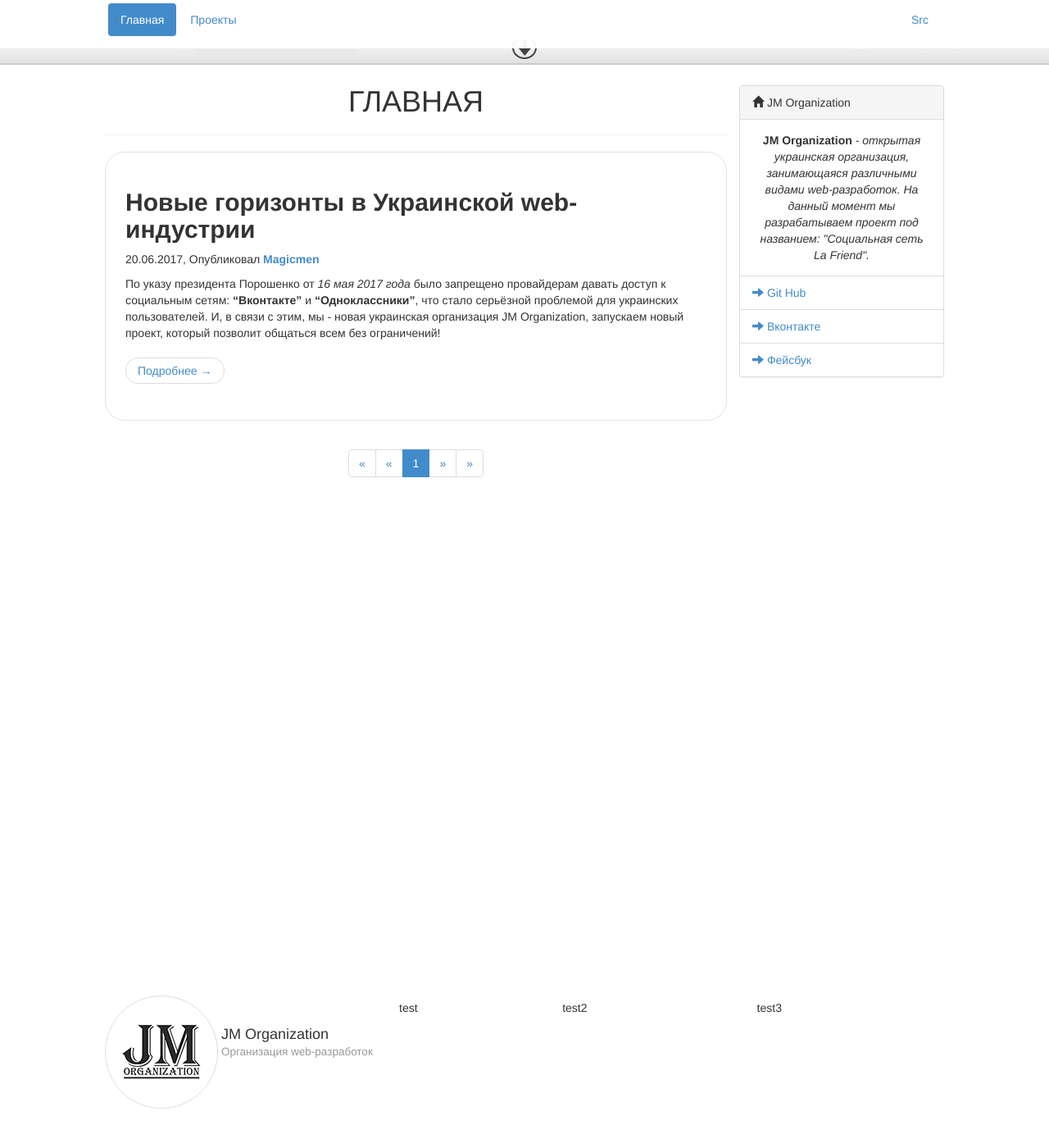
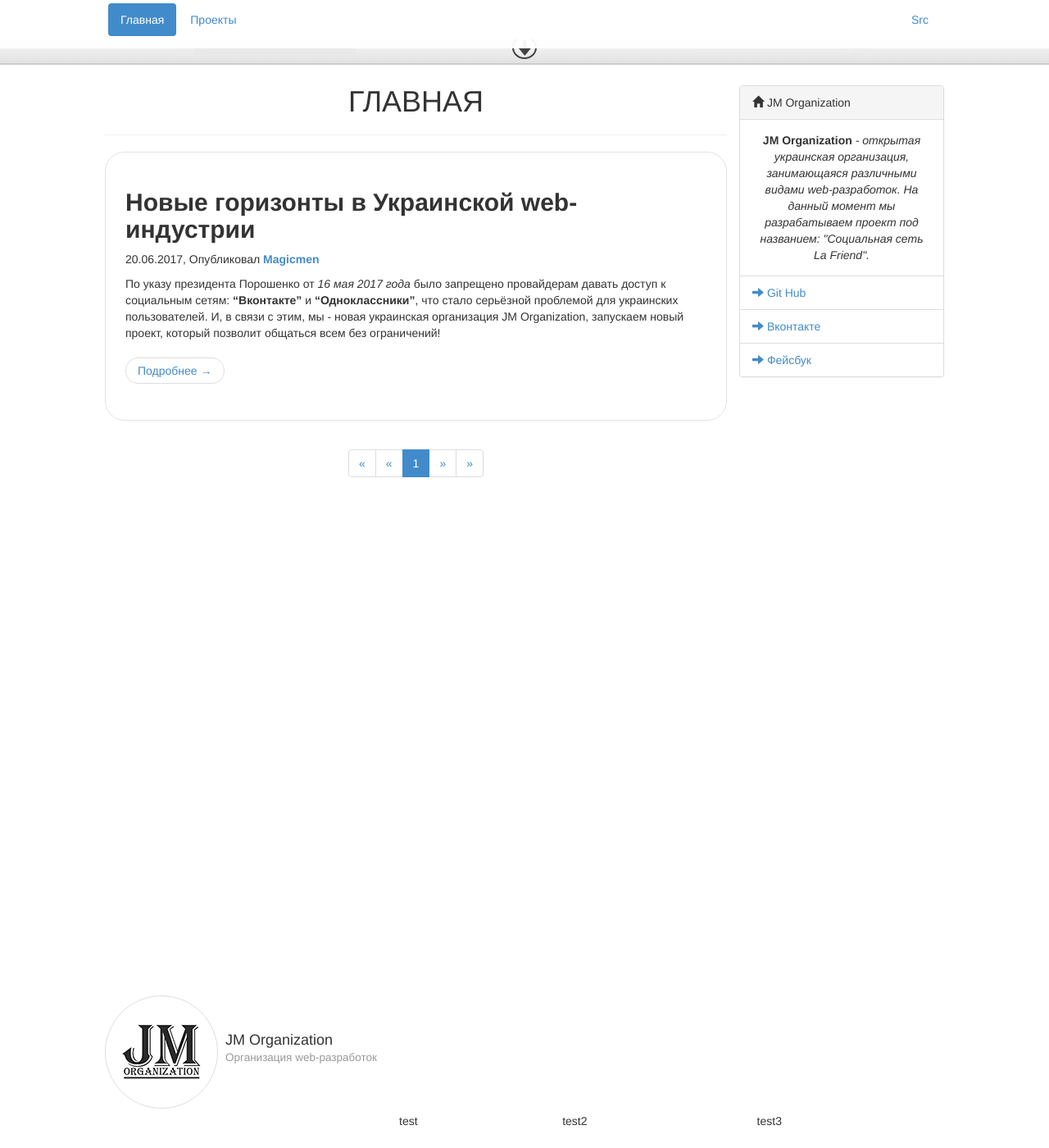
Before and after one commit to jm-organization/jm-organization.github.io, a Jekyll site: the page built from index.html, in a window 1280 px wide and 1400 px high, scrolled down 451 px. Shown: the whole window at 82% size. Built offline with Jekyll 4.4.1, drawn with Linux system fonts in a browser that asks for light colours; the list of posts is cut into pages by our own code.

Commit message:
Исправлен вид футера

```diff
--- a/assets/css/main.css
+++ b/assets/css/main.css
@@ -5,12 +5,14 @@
 footer {
   margin-bottom: 48px;
   width: 100%; }
-  footer .page-width * {
-    display: inline-block; }
   footer .page-width .jm-f-logo {
     max-width: 350px; }
+    footer .page-width .jm-f-logo * {
+      display: inline-block; }
     footer .page-width .jm-f-logo h4 {
-      max-width: 58%; }
+      max-width: 58%;
+      float: right;
+      padding-top: 35px; }
   footer .page-width .jm-f-blocks {
     display: inline-table;
     width: calc(100% - 350px);
--- a/assets/css/main.sass
+++ b/assets/css/main.sass
@@ -8,13 +8,15 @@
   margin-bottom: 48px
   width: 100%
   .page-width
-    *
-      display: inline-block
 
     .jm-f-logo
       max-width: 350px
+      *
+        display: inline-block
       h4
         max-width: 58%
+        float: right
+        padding-top: 35px
 
     .jm-f-blocks
       display: inline-table
```
